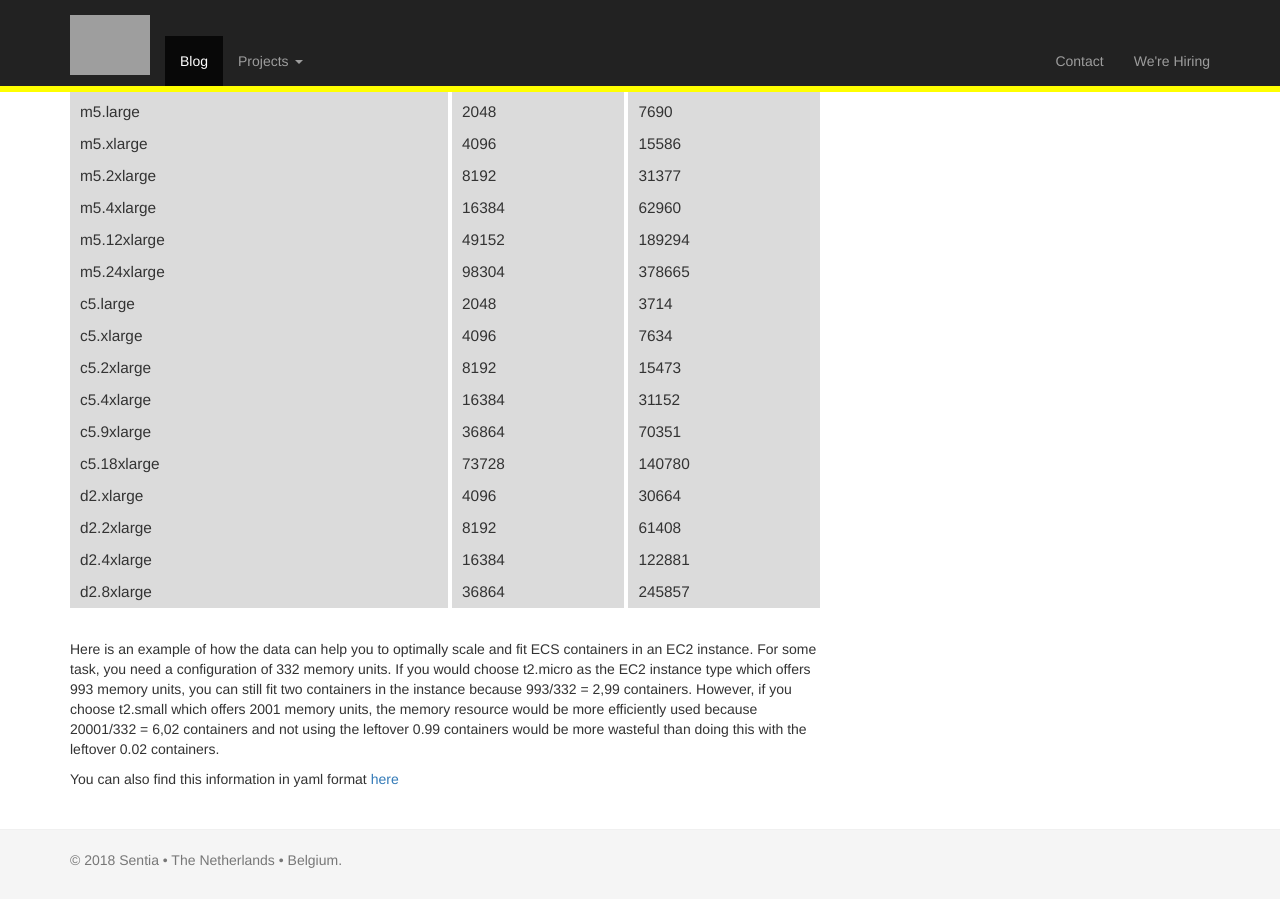
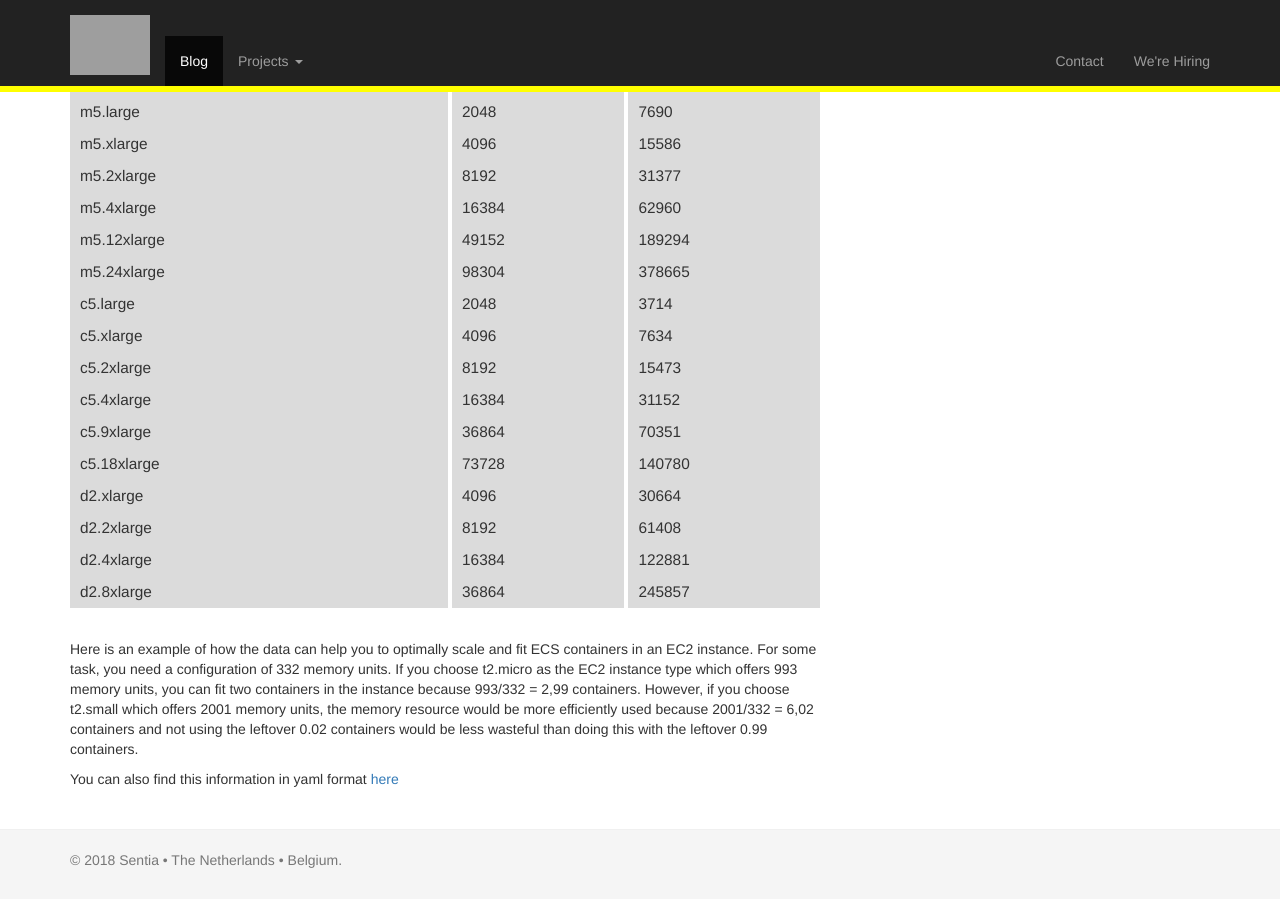
Before and after one commit to sentiampc/sentialabs.github.io, a Jekyll site: the page built from _posts/2018-05-25-ecs-calculator.md, in a window 1280 px wide and 900 px high, scrolled down 1884 px. Built offline with Jekyll 4.4.1, drawn with Linux system fonts in a browser that asks for light colours; nearby versions of some CDN libraries; grey boxes are pictures that could not be loaded.

Commit message:
Add some changes to the texts.

```diff
--- a/_posts/2018-05-25-ecs-calculator.md
+++ b/_posts/2018-05-25-ecs-calculator.md
@@ -77,6 +77,6 @@ The CPU and memory values per EC2 instance type are given as below.
   |d2.4xlarge| 16384| 122881|
   |d2.8xlarge| 36864| 245857|
 
-  Here is an example of how the data can help you to optimally scale and fit ECS containers in an EC2 instance. For some task, you need a configuration of 332 memory units. If you would choose t2.micro as the EC2 instance type which offers 993 memory units, you can still fit two containers in the instance because 993/332 = 2,99 containers. However, if you choose t2.small which offers 2001 memory units, the memory resource would be more efficiently used because 20001/332 = 6,02 containers and not using the leftover 0.99 containers would be more wasteful than doing this with the leftover 0.02 containers.
+  Here is an example of how the data can help you to optimally scale and fit ECS containers in an EC2 instance. For some task, you need a configuration of 332 memory units. If you choose t2.micro as the EC2 instance type which offers 993 memory units, you can fit two containers in the instance because 993/332 = 2,99 containers. However, if you choose t2.small which offers 2001 memory units, the memory resource would be more efficiently used because 2001/332 = 6,02 containers and not using the leftover 0.02 containers would be less wasteful than doing this with the leftover 0.99 containers.
 
   You can also find this information in yaml format [here](/assets/files/2018-05-25-ecs-calculator/ec2-instance-list.yml)
```
